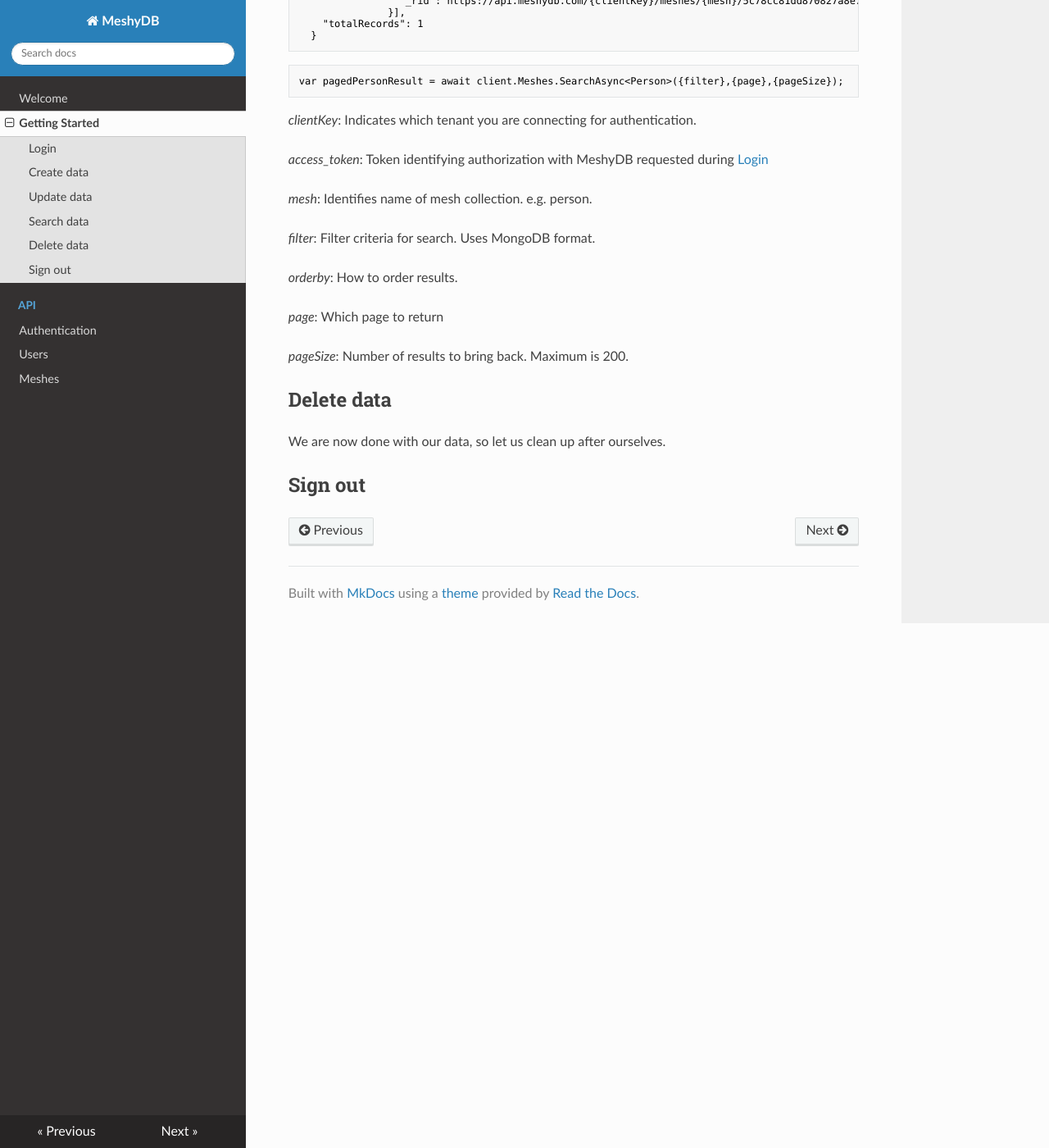
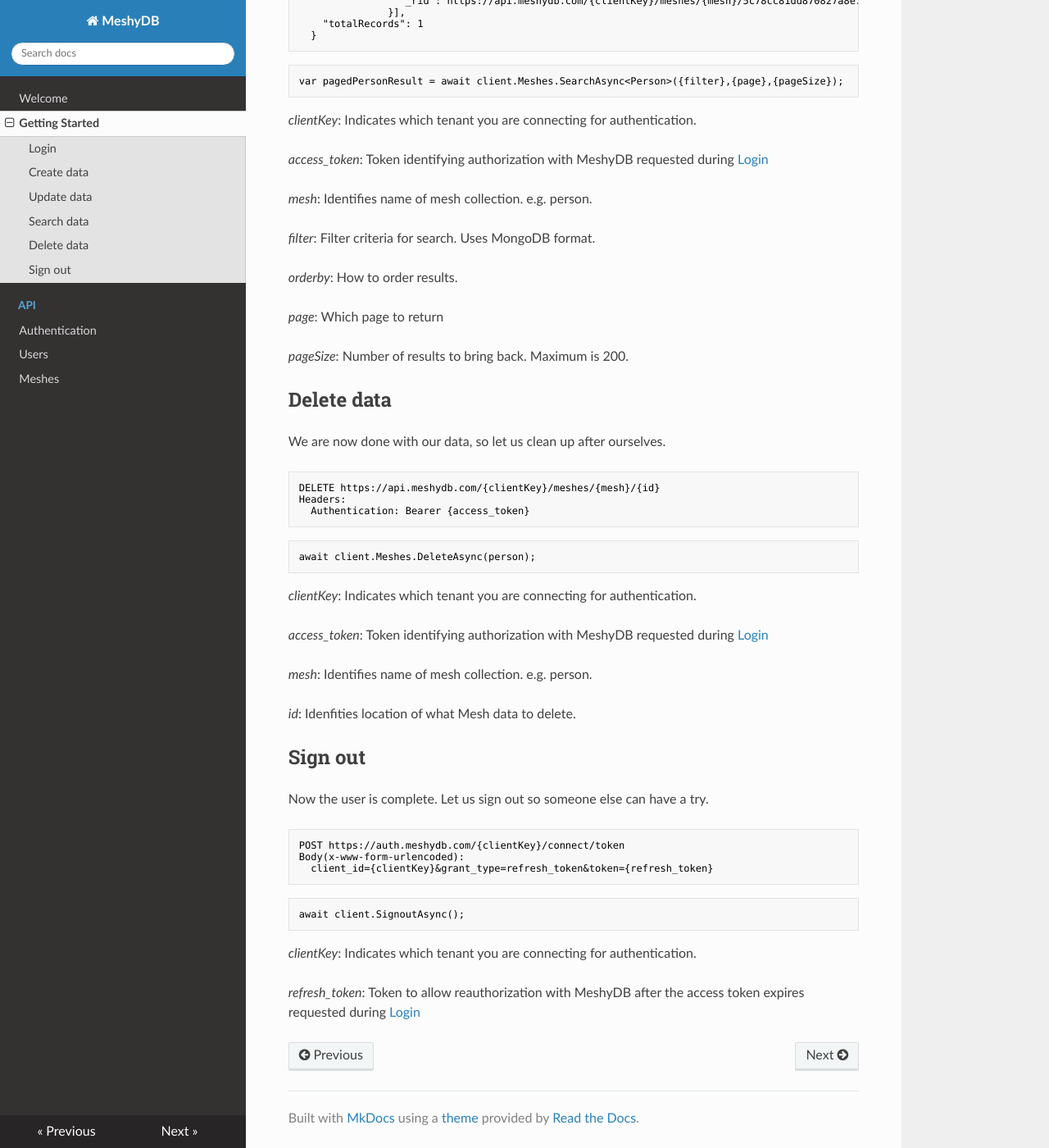
Before and after one commit to yetisoftworks/MeshyDB.SDK, an MkDocs documentation site: the page built from docs/gettingstarted.md, in a window 1280 px wide and 1400 px high, scrolled down 2657 px. Shown: the whole window at 82% size. Built offline with MkDocs 1.6.1, drawn with Linux system fonts in a browser that asks for light colours; nearby versions of some CDN libraries; some of the changed text lies outside the part shown.

Commit message:
Update gettingstarted.md

````diff
--- a/docs/gettingstarted.md
+++ b/docs/gettingstarted.md
@@ -9,7 +9,7 @@ Now that we have the required information let's jump in and see how easy it is t
 Let's log in using our MeshyDB credentials.
 
 ``` rest
-POST https://api.meshydb.com/{clientKey}/connect/token
+POST https://auth.meshydb.com/{clientKey}/connect/token
 Body(x-www-form-urlencoded):
   client_id={publicKey}&grant_type=password&username={username}&password={password}&scope=meshy.api%20offline_access
 
@@ -177,4 +177,42 @@ _pageSize_:
 ## Delete data
 We are now done with our data, so let us clean up after ourselves.
 
+``` rest
+DELETE https://api.meshydb.com/{clientKey}/meshes/{mesh}/{id}
+Headers:
+  Authentication: Bearer {access_token}
+```
+
+```c#
+await client.Meshes.DeleteAsync(person);
+```
+
+_clientKey_:
+  Indicates which tenant you are connecting for authentication.
+
+_access_token_:
+  Token identifying authorization with MeshyDB requested during [Login](#login)
+
+_mesh_:
+  Identifies name of mesh collection. e.g. person.
+
+_id_:
+  Idenfities location of what Mesh data to delete.
+
 ## Sign out
+Now the user is complete. Let us sign out so someone else can have a try.
+
+``` rest
+POST https://auth.meshydb.com/{clientKey}/connect/token
+Body(x-www-form-urlencoded):
+  client_id={clientKey}&grant_type=refresh_token&token={refresh_token}
+```
+
+```c#
+await client.SignoutAsync();
+```
+_clientKey_:
+  Indicates which tenant you are connecting for authentication.
+
+_refresh_token_:
+  Token to allow reauthorization with MeshyDB after the access token expires requested during [Login](#login)
````
